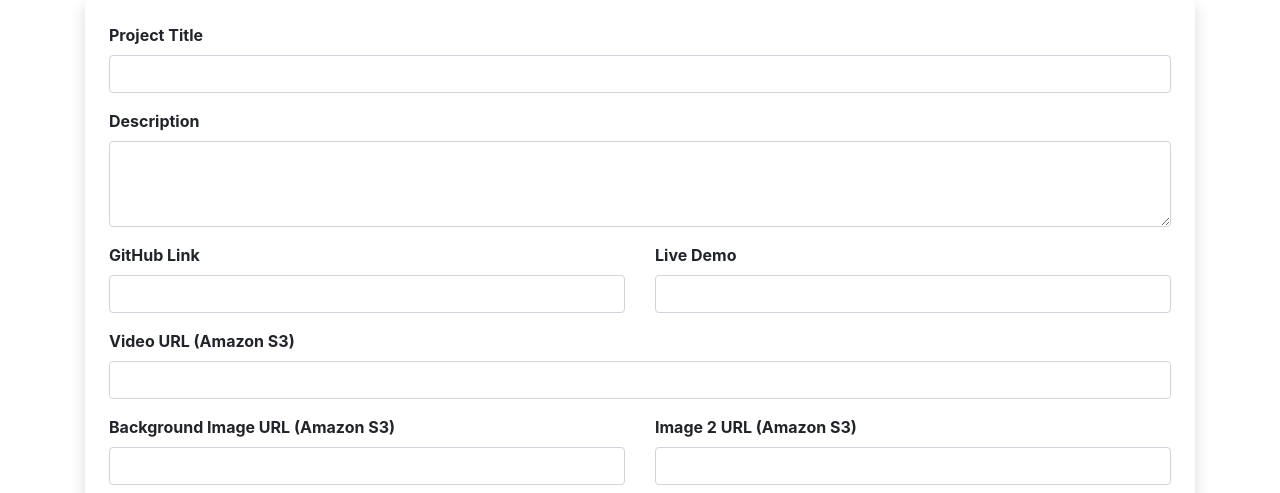
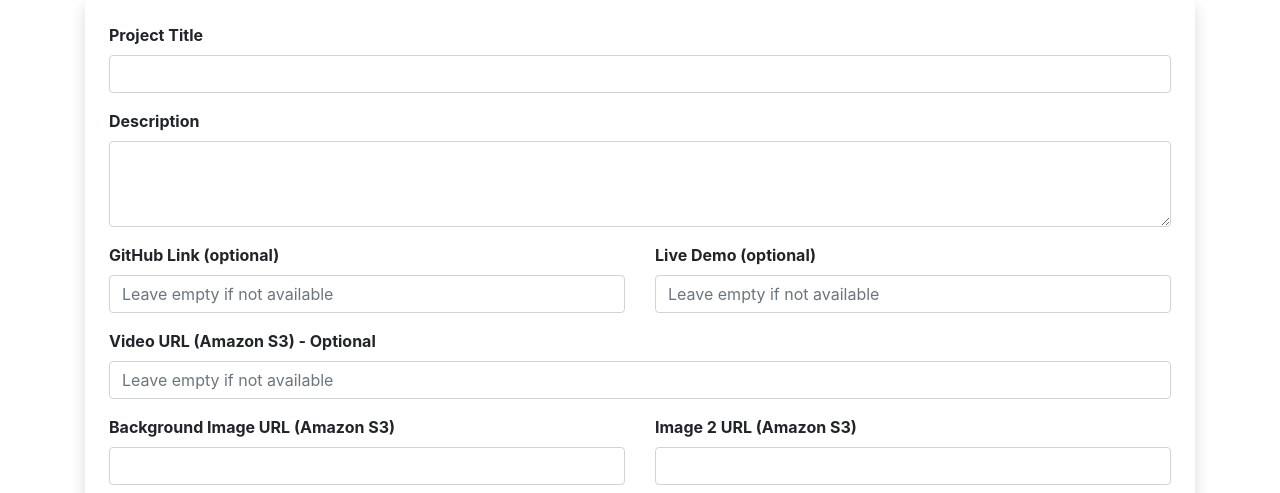
Before and after one commit to ralharas/mywebsite, a Node server app: template views/edit.ejs in a window 1280 px wide. Shown: the part 177-670 px from the top of the page. Run offline with Node 20, Linux system fonts and the light colour scheme; the template is opened without the code that fills it, so the values that code supplies are empty; some libraries are stand-ins or nearby versions; some web fonts are replaced.

```diff
--- a/views/edit.ejs
+++ b/views/edit.ejs
@@ -17,18 +17,18 @@
             </div>
 
             <div class="col-md-6">
-                <label for="github_link" class="form-label fw-bold">GitHub Link</label>
-                <input type="url" class="form-control" id="github_link" name="github_link" value="<%= project.github_link %>">
+                <label for="github_link" class="form-label fw-bold">GitHub Link (optional)</label>
+                <input type="url" class="form-control" id="github_link" name="github_link" value="<%= project.github_link %>" placeholder="Leave empty if not available">
             </div>
 
             <div class="col-md-6">
-                <label for="live_demo" class="form-label fw-bold">Live Demo</label>
-                <input type="url" class="form-control" id="live_demo" name="live_demo" value="<%= project.live_demo %>">
+                <label for="live_demo" class="form-label fw-bold">Live Demo (optional)</label>
+                <input type="url" class="form-control" id="live_demo" name="live_demo" value="<%= project.live_demo %>" placeholder="Leave empty if not available">
             </div>
 
             <div class="col-md-12">
-                <label for="video_url" class="form-label fw-bold">Video URL (Amazon S3)</label>
-                <input type="url" class="form-control" id="video_url" name="video_url" value="<%= project.video_url %>">
+                <label for="video_url" class="form-label fw-bold">Video URL (Amazon S3) - Optional</label>
+                <input type="url" class="form-control" id="video_url" name="video_url" value="<%= project.video_url %>" placeholder="Leave empty if not available">
             </div>
 
             <div class="col-md-6">
```
Also changed, not shown: public/css/project.css (+4 -12 lines), views/admin.ejs (+6 -6 lines), views/project.ejs (+8 -4 lines).
